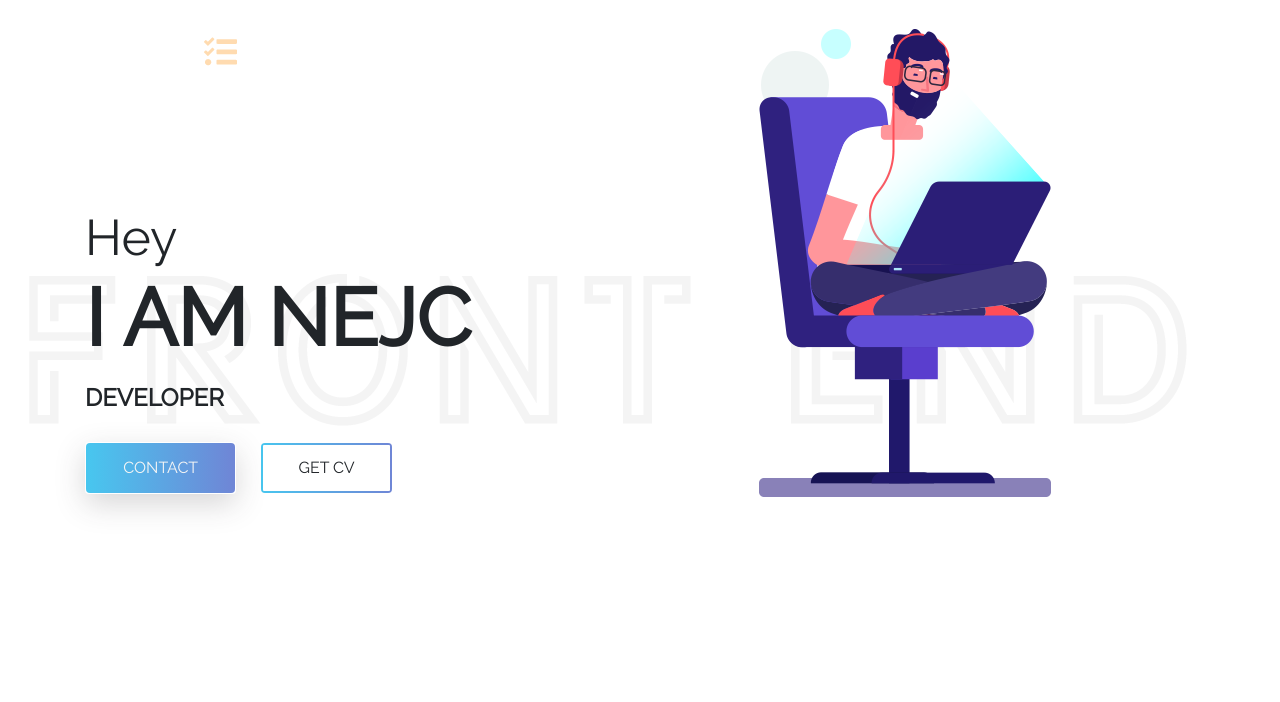
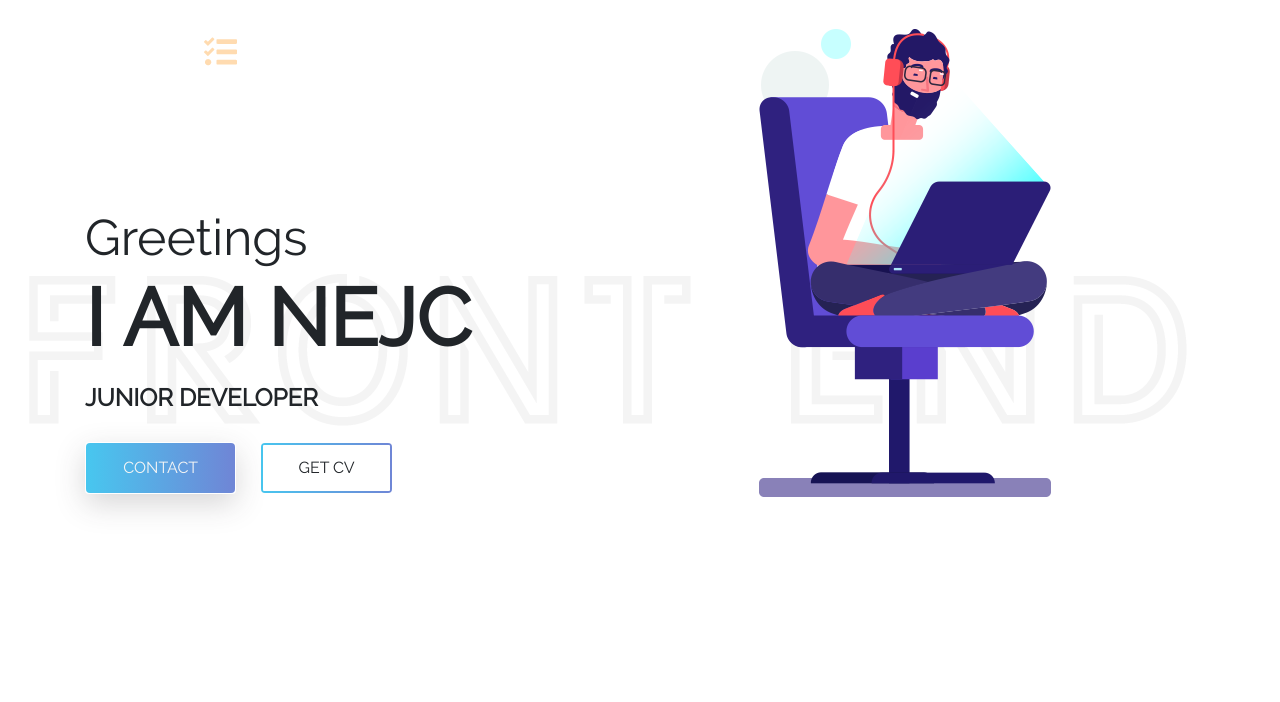
Before and after one commit to nejcgorsic/portfolio, a plain HTML site: page index.html in a window 1280 px wide. Shown: the part 75-777 px from the top of the page. Drawn offline with Linux system fonts and the light colour scheme.

Commit message:
Typo Fix

```diff
--- a/index.html
+++ b/index.html
@@ -68,9 +68,9 @@
         <div class="container">
             <div class="row">
                 <div class="col-lg-6 col-md-12 site-banner__title">
-                    <h3 class="site-banner__title--text">Hey</h3>
-                    <h1 class="site-banner__title--text text-uppercase">I am Nejc</h1>
-                    <h4 class="site-banner__title--text text-uppercase">Developer</h4>
+                    <h3 class="site-banner__title--text">Greetings</h3>
+                    <h1 class="site-banner__title--text text-uppercase">I am Nejc </h1>
+                    <h4 class="site-banner__title--text text-uppercase">Junior Developer</h4>
                     <div class="site-buttons">
                         <div class="d-flex flex-row flex-wrap">
                             <button type="button"
```
